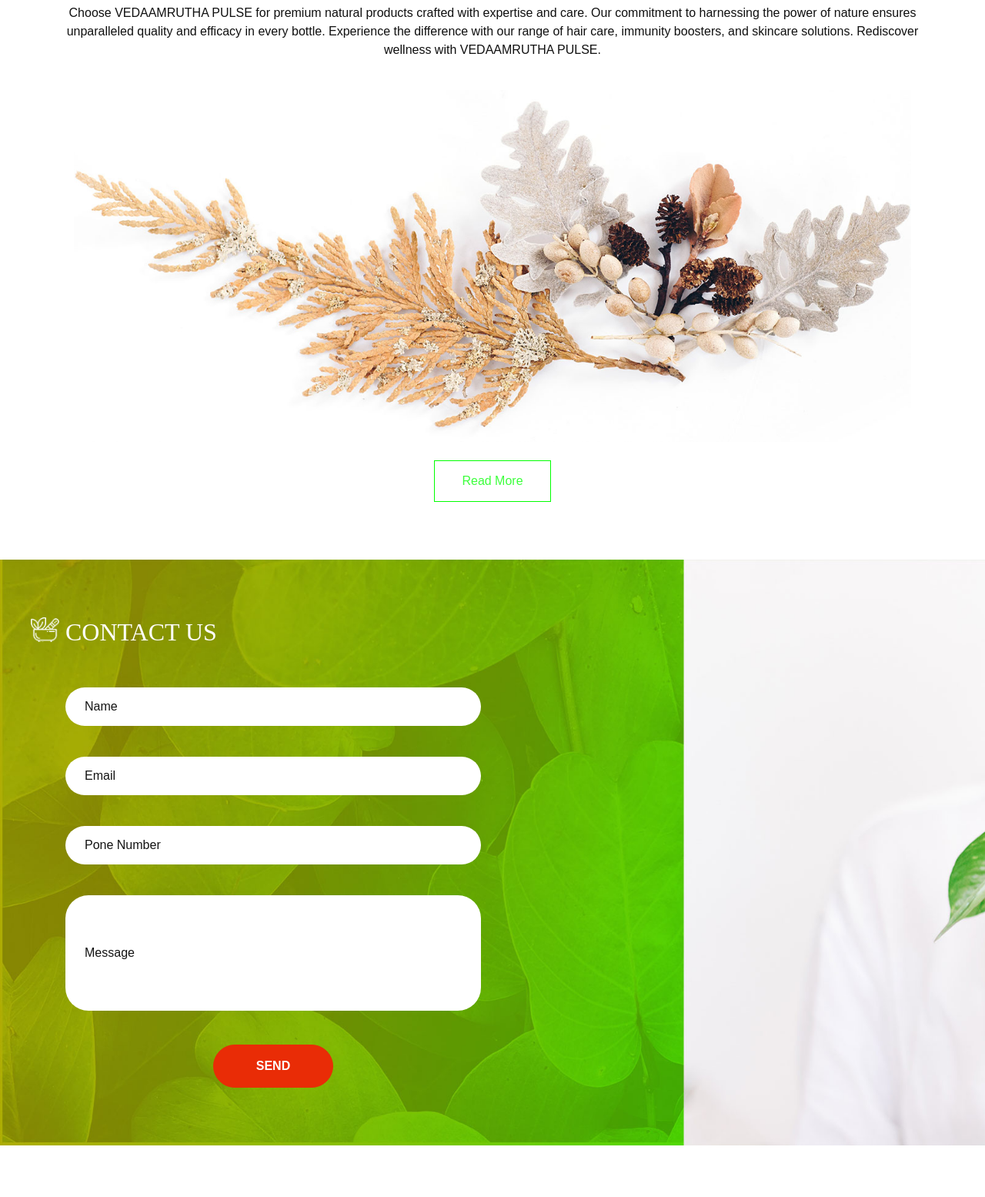
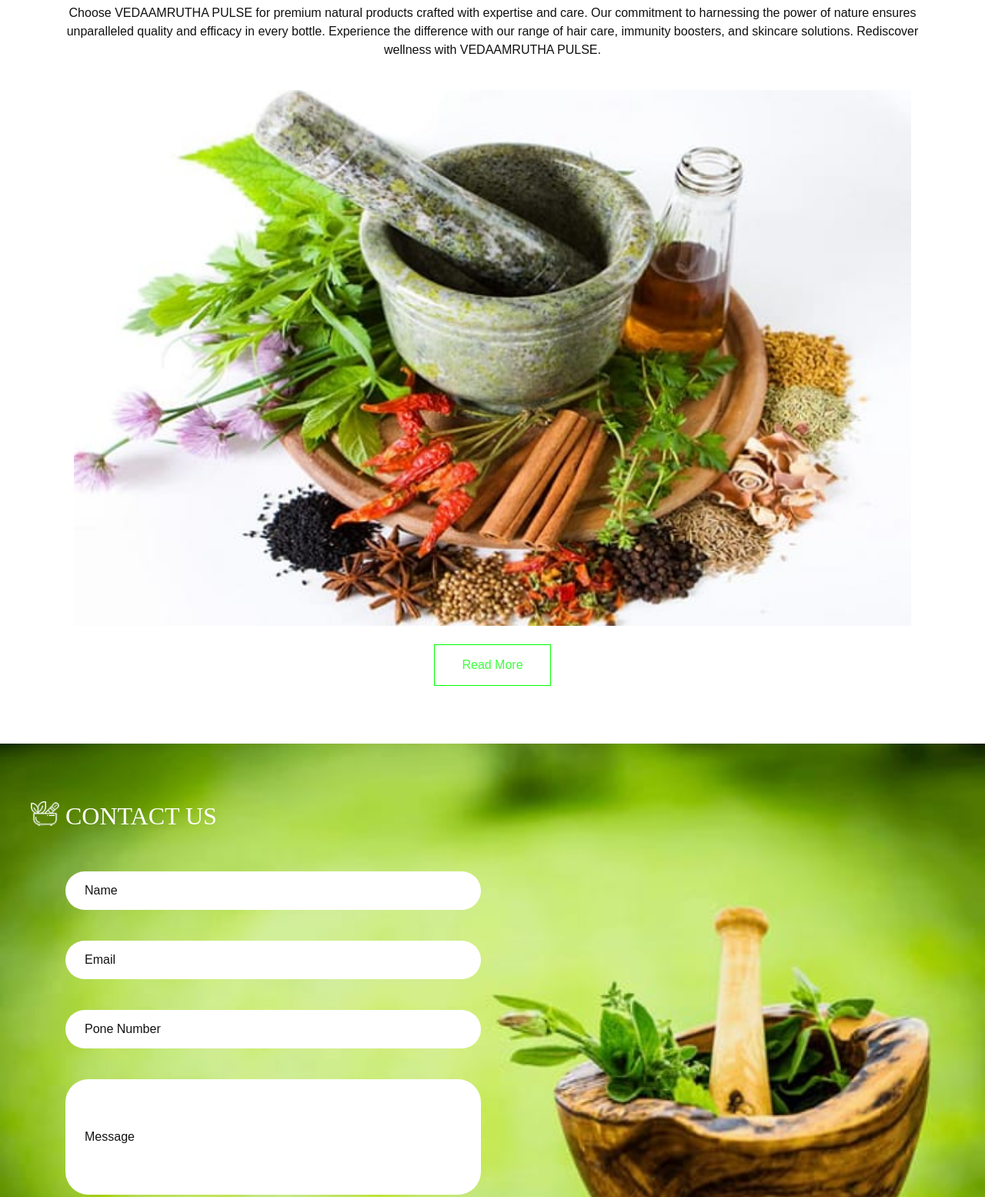
Before and after one commit to Acmeflaretec/VEDAAMRUTHA-PULSE, a plain HTML site: page index.html in a window 1280 px wide. Shown: the part 3508-5063 px from the top of the page at 77% size. Drawn offline with nearby package versions, Linux system fonts and the light colour scheme.

Commit message:
updation

```diff
--- a/css/style.css
+++ b/css/style.css
@@ -365,7 +365,7 @@ a:focus {
 
 .contact_section {
   color: #fff;
-  background: url(../images/contact-bg.jpg);
+  background: url(../images/4.jpg);
   background-size: cover;
   background-repeat: no-repeat;
   background-attachment: fixed;
--- a/index.html
+++ b/index.html
@@ -226,7 +226,7 @@
     </div>
     <div class="why_container my-4">
       <div class="img_box">
-        <img src="images/why-img.jpg" alt="">
+        <img src="images/6.jpg" alt="">
       </div>
     </div>
     <div class="d-flex justify-content-center">
```
Also changed, not shown: images/1.jpg (added), images/10.jpg (added), images/11.jpg (added), images/2.jpg (added), images/3.jpg (added), images/4.jpg (added), images/5.jpg (added), images/6.jpg (added), images/7.jpg (added), images/8.jpg (added), images/9.jpg (added).
